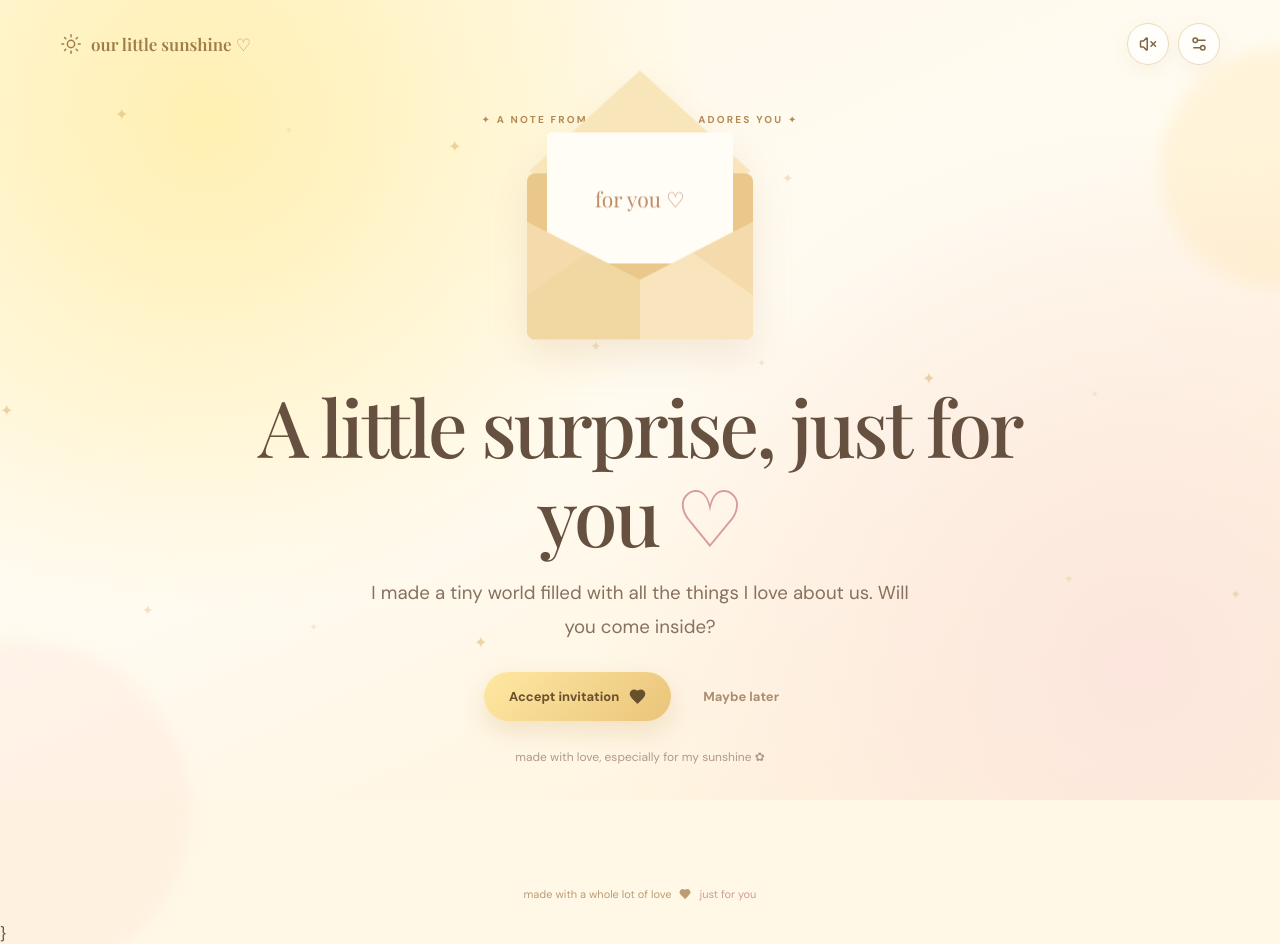
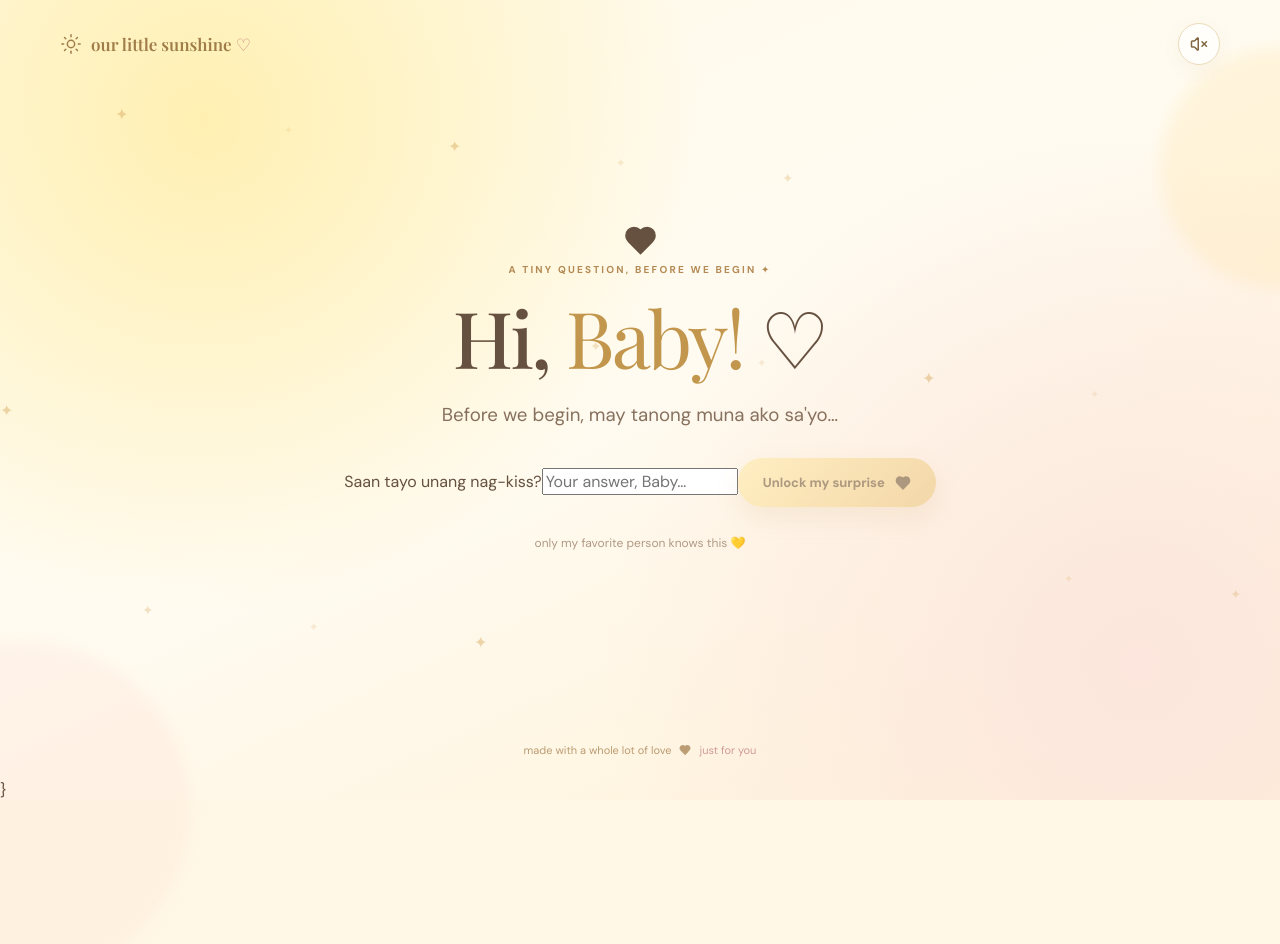
Before and after one commit to echizen25/Monthsary_web, a React (Vite) app: page / in a window 1280 px wide. After the commit the page ends 800 px from the top, so only its background shows below. Built offline with nearby package versions, Linux system fonts and the light colour scheme; a web font is replaced by a local one.

Commit message:
feat: add secret love question, Baby responses, auto transition, local editor settings

```diff
--- a/src/App.jsx
+++ b/src/App.jsx
@@ -12,9 +12,15 @@ const DEFAULTS = {
   letter: 'My love,\n\nIf I could keep every moment with you in a jar, I would fill the whole sky with sunshine. Thank you for every laugh, every quiet moment, and every beautiful ordinary day.\n\nHere’s to more adventures, more memories, and a thousand little reasons to smile.\n\nHappy monthsary, my love. ♡',
   finalNote: 'You make my world a little brighter, every single day.',
   date: '',
+  secretQuestion: 'Saan tayo unang nag-kiss?',
+  secretAnswer: '',
+  successMessage: 'Yieee! Of course you remember, Baby! 🥹💛 I made something special just for you.',
+  incorrectMessage: 'Halaaa Baby! 🥺 Think again, alam kong naaalala mo ’yan. Hihi! 💛',
 };
 const copy = (key) => { try { return localStorage.getItem(key); } catch { return null; } };
 const save = (key, val) => { try { localStorage.setItem(key,val); } catch {} };
+const normalizeAnswer = (s) => (s || '').normalize('NFKC').trim().replace(/\\s+/g, ' ').toLocaleLowerCase();
+const isAdminPreview = new URLSearchParams(window.location.search).get('admin') === '1';
 const MOTION = { initial:{opacity:0,y:18,scale:.985}, animate:{opacity:1,y:0,scale:1}, exit:{opacity:0,y:-14,scale:.985}, transition:{duration:.42,ease:'easeOut'} };
 
 function openDB() {
@@ -57,11 +63,14 @@ const stars = Array.from({length:15},(_,i)=>({id:i,left:`${(i*37+9)%98}%`,top:`$
 
 export default function App(){
   const [config,setConfig]=useState(()=>{try{return {...DEFAULTS,...JSON.parse(copy('sunshine-config')||'{}')}}catch{return DEFAULTS}});
-  const [stage,setStage]=useState(0);
+  const [stage,setStage]=useState(-1);
+  const [answer,setAnswer]=useState('');
+  const [gateState,setGateState]=useState('idle');
+  const advanceTimer=useRef(null);
   const [declined,setDeclined]=useState(false);
   const [opened,setOpened]=useState(false);
   const [showFinal,setShowFinal]=useState(false);
-  const [edit,setEdit]=useState(false);
+  const [edit,setEdit]=useState(isAdminPreview);
   const [musicOn,setMusicOn]=useState(false);
   const [media,setMedia]=useState({photos:[],video:null,music:null});
   const [notice,setNotice]=useState('');
@@ -69,6 +78,19 @@ export default function App(){
   const urls=useRef([]);
 
   useEffect(()=>{save('sunshine-config',JSON.stringify(config));},[config]);
+  useEffect(()=>()=>clearTimeout(advanceTimer.current),[]);
+  const submitAnswer=(e)=>{
+    e.preventDefault();
+    if(gateState==='correct')return;
+    const accepted=normalizeAnswer(config.secretAnswer).split('|').map(normalizeAnswer).filter(Boolean);
+    if(!accepted.length){setGateState('not-ready');return;}
+    if(accepted.includes(normalizeAnswer(answer))){
+      setGateState('correct');
+      clearTimeout(advanceTimer.current);
+      advanceTimer.current=setTimeout(()=>{setStage(0);setGateState('idle');setAnswer('');},2200);
+    }else setGateState('wrong');
+  };
+
   useEffect(()=>{
     let live=true;
     async function hydrate(){
@@ -125,7 +147,7 @@ export default function App(){
     setMedia(m=>({...m,photos:m.photos.filter(p=>p.key!==key)}));
     save('sunshine-photos',JSON.stringify(JSON.parse(copy('sunshine-photos')||'[]').filter(k=>k!==key)));
   };
-  const replay=()=>{setStage(0);setOpened(false);setShowFinal(false);setDeclined(false);};
+  const replay=()=>{setStage(-1);setAnswer('');setGateState('idle');setOpened(false);setShowFinal(false);setDeclined(false);};
   return <div className="site">
     <div className="background-wash"/><div className="light-orb orb-one"/><div className="light-orb orb-two"/>
     <div className="sparkle-field" aria-hidden="true">{stars.map(s=><span key={s.id} style={{left:s.left,top:s.top,animationDelay:`${s.delay}s`}}>✦</span>)}</div>
@@ -133,12 +155,29 @@ export default function App(){
       <div className="brand"><Sun size={22} strokeWidth={1.6}/><span>our little sunshine <i>♡</i></span></div>
       <div className="header-actions">
         <button className="icon-button" onClick={()=>{if(!media.music)return msg('Add your favorite music in Customize first.');setMusicOn(v=>!v)}} aria-label={musicOn?'Pause music':'Play music'} title={musicOn?'Pause music':'Play music'}>{musicOn?<Music2 size={18}/>:<VolumeX size={18}/>}</button>
-        <button className="icon-button" onClick={()=>setEdit(true)} aria-label="Customize website" title="Customize"><Settings2 size={18}/></button>
+        {isAdminPreview&&<button className="icon-button" onClick={()=>setEdit(true)} aria-label="Customize website" title="Customize"><Settings2 size={18}/></button>}
       </div>
     </header>
     {media.music&&<audio ref={audio} src={media.music} loop preload="none"/>}
     <main className="main">
       <AnimatePresence mode="wait">
+        {stage===-1&&<motion.section key="secret-question" {...MOTION} className="scene secret-scene">
+          <div className="secret-symbol"><Heart size={35} fill="currentColor" strokeWidth={1}/></div>
+          <div className="eyebrow">a tiny question, before we begin ✦</div>
+          <h1>Hi, <em>Baby!</em> ♡</h1>
+          <p className="lead">Before we begin, may tanong muna ako sa'yo…</p>
+          <form className="secret-form" onSubmit={submitAnswer}>
+            <label htmlFor="secret-answer" className="secret-prompt">{config.secretQuestion}</label>
+            <input id="secret-answer" type="text" autoComplete="off" spellCheck="false" value={answer} onChange={e=>{setAnswer(e.target.value);setGateState('idle');}} placeholder="Your answer, Baby…" disabled={gateState==='correct'} required/>
+            <button type="submit" className="primary-button" disabled={gateState==='correct'||!answer.trim()}>{gateState==='correct'?'A little surprise is coming…':'Unlock my surprise'} <Heart size={16} fill="currentColor"/></button>
+          </form>
+          <AnimatePresence mode="wait">
+            {gateState==='wrong'&&<motion.div key="wrong" className="secret-feedback warning" initial={{opacity:0,y:9}} animate={{opacity:1,y:0}} exit={{opacity:0}} role="status">{config.incorrectMessage}</motion.div>}
+            {gateState==='correct'&&<motion.div key="correct" className="secret-feedback correct" initial={{opacity:0,scale:.93}} animate={{opacity:1,scale:1}} exit={{opacity:0}} role="status"><span className="floating-hearts">♥ ♡ ♥</span>{config.successMessage}<small>Opening your invitation…</small></motion.div>}
+            {gateState==='not-ready'&&<motion.div key="notready" className="secret-feedback warning" initial={{opacity:0}} animate={{opacity:1}} exit={{opacity:0}} role="status">This surprise isn't ready just yet. ♡</motion.div>}
+          </AnimatePresence>
+          <p className="small-caption">only my favorite person knows this 💛</p>
+        </motion.section>}
         {stage===0&&<motion.section key="invite" {...MOTION} className="scene invite-scene">
           <div className="eyebrow">✦ a note from someone who adores you ✦</div>
           <div className="envelope-illustration" aria-label="A romantic envelope"><div className="envelope-back"/><div className="envelope-letter">for you ♡</div><div className="envelope-flap"/><div className="envelope-front"/><div className="envelope-seal">♥</div></div>
@@ -154,10 +193,10 @@ export default function App(){
             <p className="small-caption">psst… tap the gift box! 🎁</p></>:
             <><div className="tiny-heart">♥</div><h1>Our favorite <em>memories</em></h1><p className="lead">{config.giftNote}</p>
               <div className="video-frame">{media.video?<video controls playsInline preload="metadata" src={media.video}/>:
-                <div className="video-placeholder"><Play size={32} fill="currentColor" strokeWidth={1}/><strong>Our story, in little moments</strong><span>Your video presentation goes here</span><button onClick={()=>setEdit(true)}>Add our video</button></div>}</div>
+                <div className="video-placeholder"><Play size={32} fill="currentColor" strokeWidth={1}/><strong>Our story, in little moments</strong><span>Your video presentation goes here</span>{isAdminPreview&&<button onClick={()=>setEdit(true)}>Add our video</button>}</div>}</div>
               <p className="video-caption">{config.videoCaption}</p>
               <div className="gallery-head"><h2>Little snapshots of us</h2><span>♡</span></div>
-              {media.photos.length?<div className="photo-grid">{media.photos.map((photo,i)=><div className="polaroid" key={photo.key} style={{transform:`rotate(${(i%3-1)*3}deg)`}}><img src={photo.url} alt={`Memory ${i+1}`}/><div>memory no. {i+1} ♡</div></div>)}</div>:<button className="empty-photos" onClick={()=>setEdit(true)}><Images size={25}/><span>Add your favorite photos together</span><small>A scrapbook full of sunshine is waiting.</small></button>}
+              {media.photos.length?<div className="photo-grid">{media.photos.map((photo,i)=><div className="polaroid" key={photo.key} style={{transform:`rotate(${(i%3-1)*3}deg)`}}><img src={photo.url} alt={`Memory ${i+1}`}/><div>memory no. {i+1} ♡</div></div>)}</div>:<div className="empty-photos"><Images size={25}/><span>Our favorite little moments ♡</span><small>{isAdminPreview?"Add photos through Customize":"A few memories to keep forever."}</small></div>}
               <div className="button-row"><button className="secondary-button" onClick={()=>setOpened(false)}><ArrowLeft size={16}/> Back to gift</button><button className="primary-button" onClick={()=>setStage(2)}>There's something more <ArrowRight size={17}/></button></div>
             </>}
         </motion.section>}
@@ -176,10 +215,11 @@ export default function App(){
       <motion.aside className="editor" initial={{x:420}} animate={{x:0}} exit={{x:420}} transition={{type:'spring',damping:28,stiffness:230}} role="dialog" aria-modal="true" aria-label="Customize your surprise">
         <div className="editor-header"><div><span className="eyebrow">make it yours</span><h2>Customize ♡</h2></div><button className="icon-button" aria-label="Close editor" onClick={()=>setEdit(false)}><X/></button></div>
         <p className="editor-notice"><LockKeyhole size={15}/> This editor is only a local preview, not password-protected. Changes and uploaded media stay in this browser, not in GitHub or on your recipient's device.</p>
+        <p className="editor-notice"><LockKeyhole size={15}/> Preview only: /?admin=1 is NOT secure authentication. Set your correct answer here for local testing. This data stays on this device and cannot protect photos or letters on a public deployment.</p>
         <div className="field-grid">
           {[
-            ['nickname','Sweet nickname'],['signature','Your signature'],['heading','Invitation heading'],['invite','Invitation message'],['giftNote','Gift message'],['videoCaption','Video caption'],['letter','Love letter'],['finalNote','Final surprise message']
-          ].map(([key,label])=><label className="field" key={key}><span>{label}</span>{['invite','giftNote','letter','finalNote'].includes(key)?<textarea rows={key==='letter'?9:3} value={config[key]} onChange={e=>update(key,e.target.value)}/>:<input value={config[key]} onChange={e=>update(key,e.target.value)}/>}</label>)}
+            ['secretQuestion','Secret love question'],['secretAnswer','Accepted answer(s) – use | between alternatives'],['successMessage','Correct answer response'],['incorrectMessage','Wrong answer response'],['nickname','Sweet nickname'],['signature','Your signature'],['heading','Invitation heading'],['invite','Invitation message'],['giftNote','Gift message'],['videoCaption','Video caption'],['letter','Love letter'],['finalNote','Final surprise message']
+          ].map(([key,label])=><label className="field" key={key}><span>{label}</span>{['invite','giftNote','letter','finalNote','successMessage','incorrectMessage'].includes(key)?<textarea rows={key==='letter'?9:3} value={config[key]} onChange={e=>update(key,e.target.value)}/>:<input value={config[key]} onChange={e=>update(key,e.target.value)}/>}</label>)}
         </div>
         <div className="media-tools"><h3>Memory uploads</h3><p>Stored only on this device. Upload again when preparing the final published site.</p>
           <label className="upload-button"><UploadCloud size={18}/> Add photos<input type="file" accept="image/*" multiple hidden onChange={e=>{upload('photos',e.target.files);e.target.value=''}}/></label>
```
